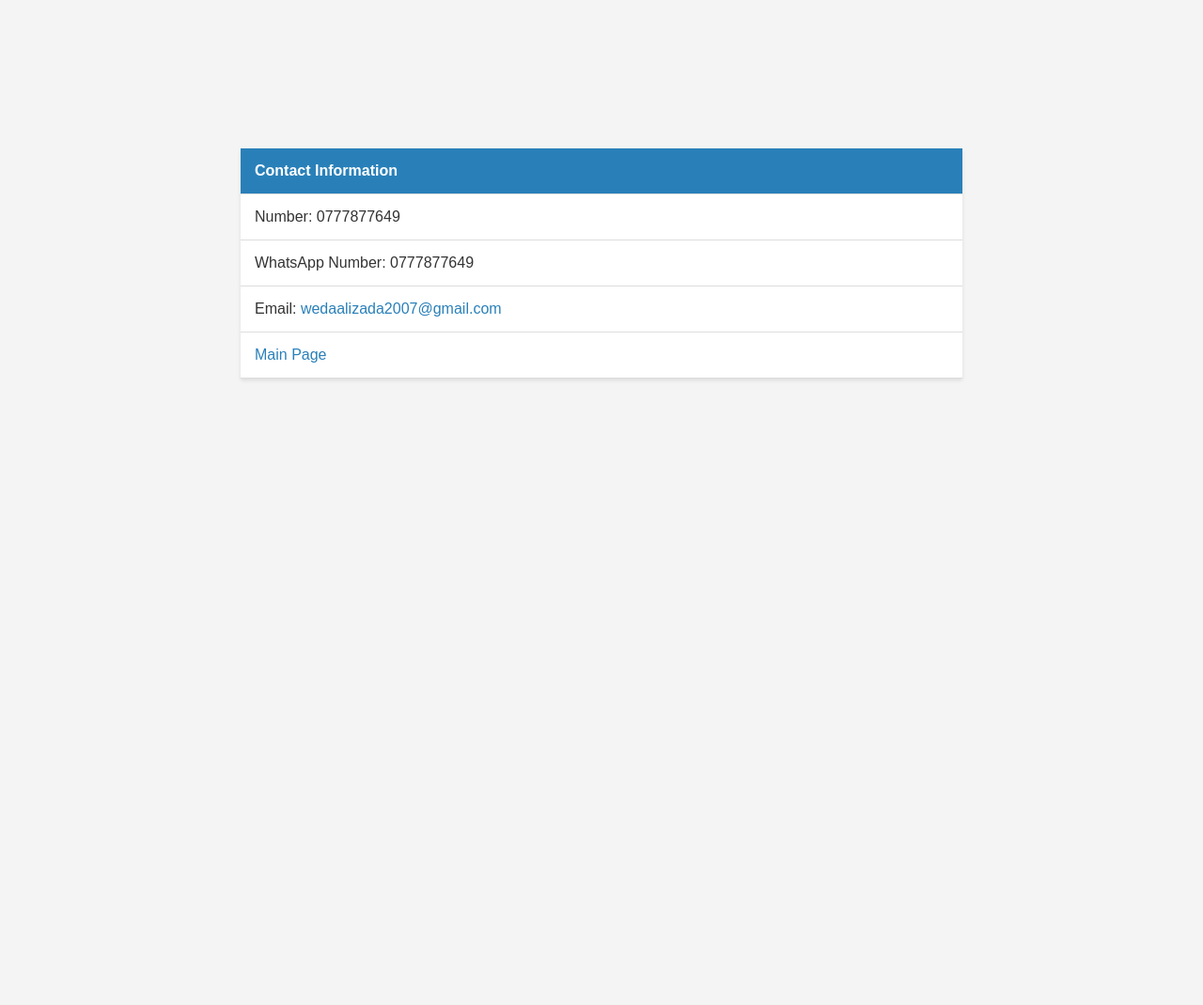
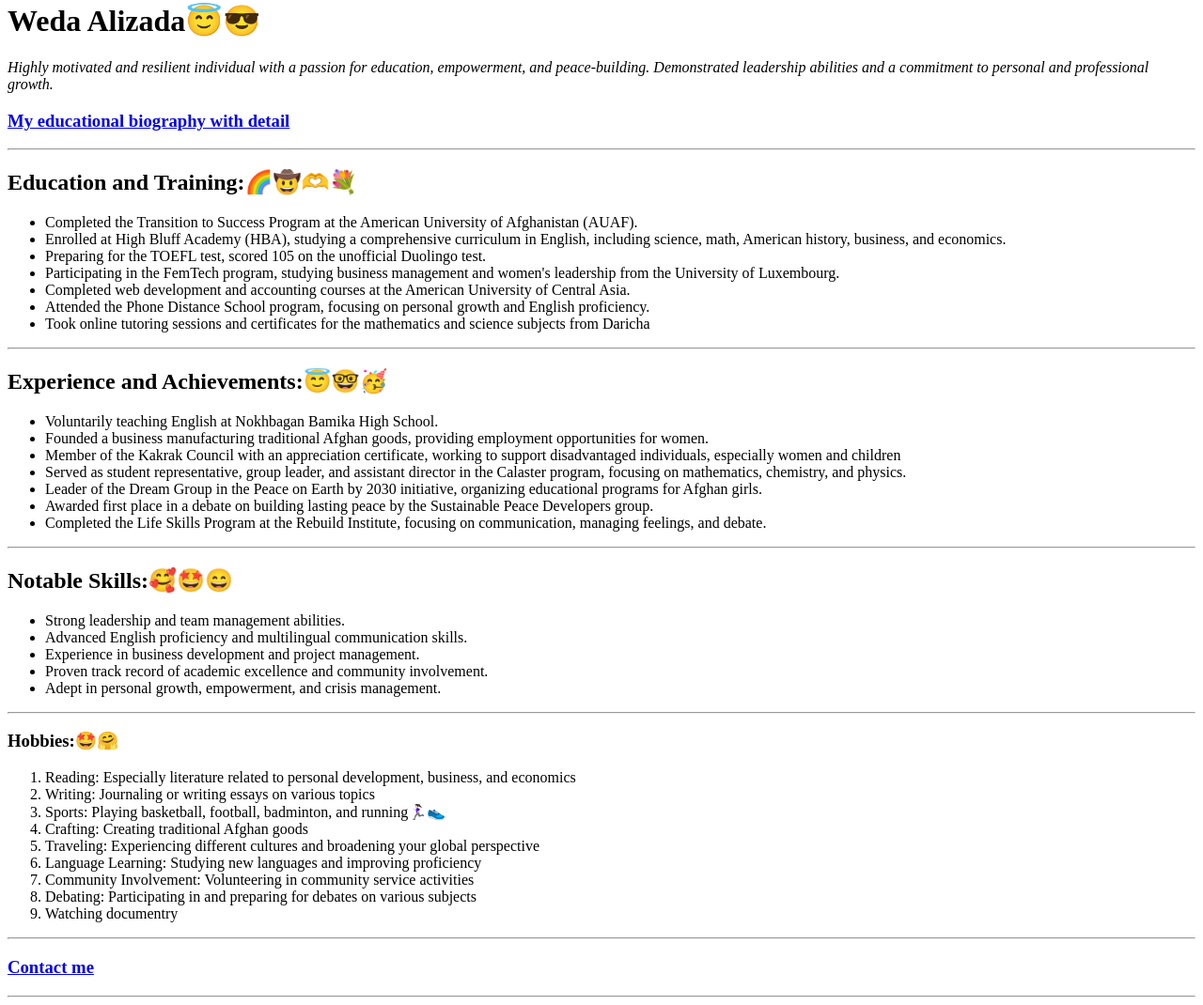
Before and after one commit to WedaAlizada/Weda-CV, a plain HTML site: page index.html in a window 1280 px wide. Shown: the part 120-1190 px from the top of the page at 94% size. Before the commit the page ends 800 px from the top, so only its background shows below. Drawn offline with Linux system fonts and the light colour scheme.

Commit message:
updated files!

```diff
--- a/index.html
+++ b/index.html
@@ -1,66 +1,83 @@
-     <!DOCTYPE html>
-<html lang="en">
-<head>
-    <meta charset="UTF-8">
-    <meta name="viewport" content="width=device-width, initial-scale=1.0">
-    <title>Contact Information</title>
-    <style>
-        body {
-            font-family: Arial, sans-serif;
-            background-color: #f4f4f4;
-            color: #333;
-            display: flex;
-            justify-content: center;
-            align-items: center;
-            height: 100vh;
-            margin: 0;
-        }
-        table {
-            width: 60%;
-            margin: 20px auto;
-            border-collapse: collapse;
-            background-color: #fff;
-            box-shadow: 0 2px 4px rgba(0,0,0,0.1);
-        }
-        th, td {
-            padding: 15px;
-            text-align: left;
-            border-bottom: 1px solid #ddd;
-        }
-        th {
-            background-color: #2980b9;
-            color: #fff;
-        }
-        a {
-            color: #2980b9;
-            text-decoration: none;
-        }
-        a:hover {
-            text-decoration: underline;
-        }
-    </style>
-</head>
-<body>
-    <table>
-        <thead>
-            <tr>
-                <th>Contact Information</th>
-            </tr>
-        </thead>
-        <tbody>
-            <tr>
-                <td>Number: 0777877649</td>
-            </tr>
-            <tr>
-                <td>WhatsApp Number: 0777877649</td>
-            </tr>
-            <tr>
-                <td>Email: <a href="mailto:wedaalizada2007@gmail.com">wedaalizada2007@gmail.com</a></td>
-            </tr>
-            <tr>
-                <td><a href="file:///C:/Users/Weda%20Alizada/Documents/index.html.html">Main Page</a></td>
-            </tr>
-        </tbody>
-    </table>
-</body>
-</html>
+<!DOCTYPE html>
+<html>
+    <head>
+        <meta charset="utf-8">
+        <title>My CV</title>
+        </head>
+        <body>
+            <img src="images/2diana.jpg" alt="My profile picture">
+
+
+            <h1>Weda Alizada😇😎</h1>
+
+            <em>Highly motivated and resilient individual with a passion for education, empowerment, and peace-building. Demonstrated leadership abilities and a commitment to personal and professional growth.</em>
+            <h3><a href="style.html"> My educational biography with detail </a>
+            </h3>
+<hr/>
+            <h2>Education and Training:🌈🤠🫶💐</h2>
+        <ul>
+            <li> Completed the Transition to Success Program at the American University of Afghanistan (AUAF).
+            </li>
+            <li>Enrolled at High Bluff Academy (HBA), studying a comprehensive curriculum in English, including science, math, American history, business, and economics.
+            </li>
+            <li>Preparing for the TOEFL test, scored 105 on the unofficial Duolingo test.
+            </li>
+            <li>Participating in the FemTech program, studying business management and women's leadership from the University of Luxembourg.
+            </li>
+            <li>Completed web development and accounting courses at the American University of Central Asia.
+            </li>
+            <li> Attended the Phone Distance School program, focusing on personal growth and English proficiency.
+            </li>
+            <li>Took online tutoring sessions and certificates for the mathematics and science subjects from Daricha </li>
+         </ul>
+<hr/>
+             <h2>Experience and Achievements:😇🤓🥳</h2>
+         <ul>
+            <li>Voluntarily teaching English at Nokhbagan Bamika High School.
+            </li>
+            <li>Founded a business manufacturing traditional Afghan goods, providing employment opportunities for women.
+            </li>
+            <li> Member of the Kakrak Council with an appreciation certificate, working to support disadvantaged individuals, especially women and children</li>
+            <li>Served as student representative, group leader, and assistant director in the Calaster program, focusing on mathematics, chemistry, and physics.
+            </li>
+            <li> Leader of the Dream Group in the Peace on Earth by 2030 initiative, organizing educational programs for Afghan girls.
+            </li>
+            <li>Awarded first place in a debate on building lasting peace by the Sustainable Peace Developers group.
+            </li>
+            <li>Completed the Life Skills Program at the Rebuild Institute, focusing on communication, managing feelings, and debate.</li>
+        </ul>
+<hr/>
+             <h2>Notable Skills:🥰🤩😄</h2>
+        <ul>
+            <li>Strong leadership and team management abilities.
+            </li>
+            <li>Advanced English proficiency and multilingual communication skills.
+            </li>
+            <li> Experience in business development and project management.
+            </li>
+            <li>Proven track record of academic excellence and community involvement.
+            </li>
+            <li> Adept in personal growth, empowerment, and crisis management. </li>
+        </ul>
+ <hr/>
+            <h3>Hobbies:🤩🤗</h3>
+        <ol>
+            <li>Reading: Especially literature related to personal development, business, and economics</li>
+            <li>Writing: Journaling or writing essays on various topics</li>
+            <li>Sports: Playing basketball, football, badminton, and running🏃🏻‍♀👟</li>
+            <li>Crafting: Creating traditional Afghan goods</li>
+            <li>Traveling: Experiencing different cultures and broadening your global perspective</li>
+            <li> Language Learning: Studying new languages and improving proficiency</li>
+            <li> Community Involvement: Volunteering in community service activities</li>
+            <li>Debating: Participating in and preparing for debates on various subjects</li>
+            <li>Watching documentry</li>
+        </ol>
+    <hr/>
+
+        <h3><a href="click.html"> Contact me </a>
+        </h3>
+    <hr/>
+
+
+            </body>
+            <html></html>
```
Also changed, not shown: click.html (added, +66 -0 lines), style.html (added, +81 -0 lines), images/2diana.jpg (added).
